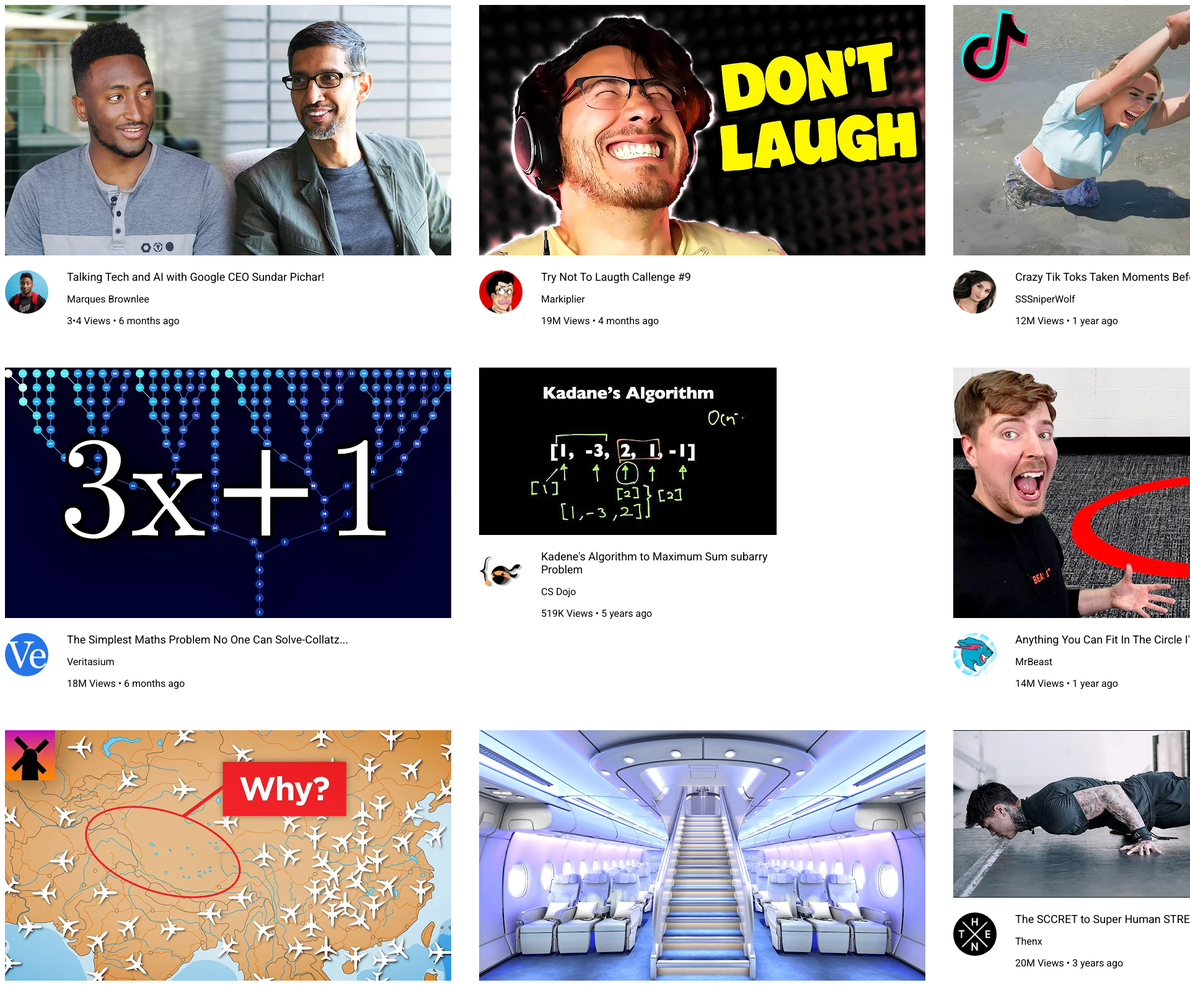
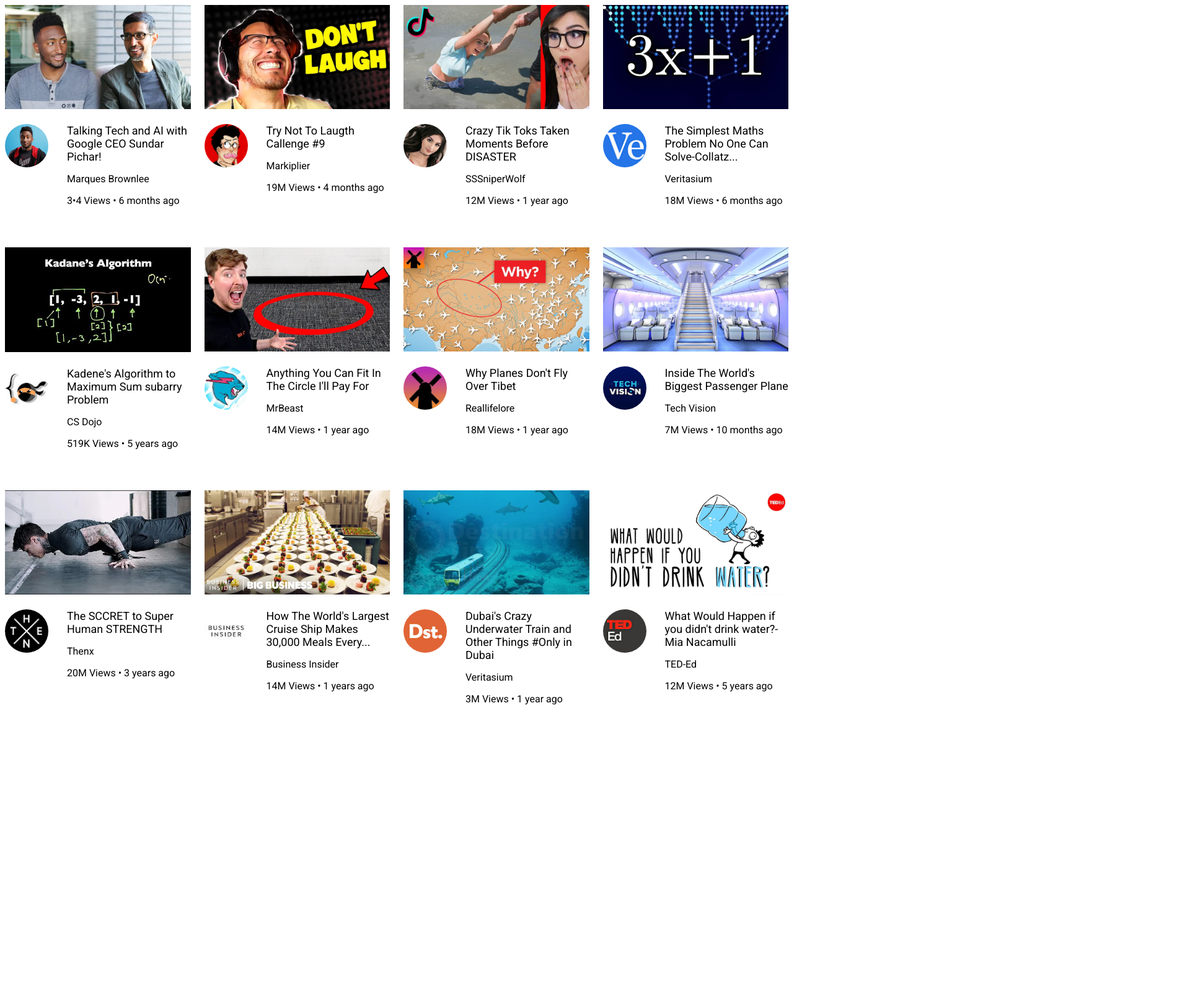
Before and after one commit to TigonEmmanuel/SimpleYoutube, a plain HTML site: page index.html in a window 1280 px wide. Shown: the top 1589 px of the page at 62% size, 1920 px wide, since content can reach past the window. After the commit the page ends 1173 px from the top, so only its background shows below. Drawn offline with Linux system fonts and the light colour scheme.

Commit message:
new brand

```diff
--- a/css/index.css
+++ b/css/index.css
@@ -3,9 +3,13 @@
   font-family: "Roboto", sans-serif;
   margin-bottom: 20px;
   display: grid;
-  grid-template-columns: 1fr 1fr 1fr;
-  column-gap: 15px;
-  row-gap: 30px;
+  grid-template-columns: 1fr 1fr 1fr 1fr;
+  column-gap: 22px;
+  row-gap: 50px;
+}
+
+.thumbnail-img {
+  width: 100%;
 }
 
 .video-info-grid {
--- a/index.html
+++ b/index.html
@@ -13,12 +13,16 @@
 
     <link rel="stylesheet" href="css/index.css" />
   </head>
-  <body>
+  <body class="bodyy">
     <div class="video-grid">
       <div class="video-card">
         <div class="thumbnail-container">
           <a href="https://www.youtube.com/watch?v=n2RNcPRtAiY">
-            <img src="thumbnail-pictures/thumbnail-1.webp" alt="thumbnail-1" />
+            <img
+              src="thumbnail-pictures/thumbnail-1.webp"
+              alt="thumbnail-1"
+              class="thumbnail-img"
+            />
           </a>
         </div>
 
@@ -50,13 +54,14 @@
         </div>
       </div>
 
-      <div class="video-grid">
+      <!-- <div class="video-grid"> -->
       <div class="video-card">
         <div class="thumbnail-container">
           <a href="https://www.youtube.com/watch?v=mP0RAo9SKZk">
             <img
               src="thumbnail-pictures/thumbnail-2.webp"
               alt="thumbnail-2"
+              class="thumbnail-img"
             />
           </a>
         </div>
@@ -88,15 +93,16 @@
           </div>
         </div>
       </div>
-      </div>
+      <!-- </div> -->
 
-      <div class="video-grid">
+      <!-- <div class="video-grid"> -->
       <div class="video-card">
         <div class="thumbnail-container">
           <a href="https://www.youtube.com/watch?v=FgjPQQeTh1w">
             <img
               src="thumbnail-pictures/thumbnail-3.webp"
               alt="thumbnail-3"
+              class="thumbnail-img"
             />
           </a>
         </div>
@@ -128,15 +134,16 @@
           </div>
         </div>
       </div>
-      </div>
+      <!-- </div> -->
 
-      <div class="video-grid">
+      <!-- <div class="video-grid"> -->
       <div class="video-card">
         <div class="thumbnail-container">
           <a href="https://www.youtube.com/watch?v=094y1Z2wpJg">
             <img
               src="thumbnail-pictures/thumbnail-4.webp"
               alt="thumbnail-4"
+              class="thumbnail-img"
             />
           </a>
         </div>
@@ -167,15 +174,16 @@
           </div>
         </div>
       </div>
-      </div>
+      <!-- </div> -->
 
-      <div class="video-grid">
+      <!-- <div class="video-grid"> -->
       <div class="video-card">
         <div class="thumbnail-container">
           <a href="https://www.youtube.com/watch?v=86CQq3pKSUw">
             <img
               src="thumbnail-pictures/thumbnail-5.webp"
               alt="thumbnail-5"
+              class="thumbnail-img"
             />
           </a>
         </div>
@@ -206,15 +214,16 @@
           </div>
         </div>
       </div>
-      </div>
+      <!-- </div> -->
 
-      <div class="video-grid">
+      <!-- <div class="video-grid"> -->
       <div class="video-card">
         <div class="thumbnail-container">
           <a href="https://www.youtube.com/watch?v=yXWw0_UfSFg">
             <img
               src="thumbnail-pictures/thumbnail-6.webp"
               alt="thumbnail-6"
+              class="thumbnail-img"
             />
           </a>
         </div>
@@ -245,15 +254,16 @@
           </div>
         </div>
       </div>
-      </div>
+      <!-- </div> -->
 
-      <div class="video-grid">
+      <!-- <div class="video-grid"> -->
       <div class="video-card">
         <div class="thumbnail-container">
           <a href="https://www.youtube.com/watch?v=fNVa1qMbF9Y">
             <img
               src="thumbnail-pictures/thumbnail-7.webp"
               alt="thumbnail-4"
+              class="thumbnail-img"
             />
           </a>
         </div>
@@ -284,15 +294,16 @@
           </div>
         </div>
       </div>
-      </div>
+      <!-- </div> -->
 
-      <div class="video-grid">
+      <!-- <div class="video-grid"> -->
       <div class="video-card">
         <div class="thumbnail-container">
           <a href="https://www.youtube.com/watch?v=lFm4EM1juls">
             <img
               src="thumbnail-pictures/thumbnail-8.webp"
               alt="thumbnail-4"
+              class="thumbnail-img"
             />
           </a>
         </div>
@@ -323,15 +334,16 @@
           </div>
         </div>
       </div>
-      </div>
+      <!-- </div> -->
 
-      <div class="video-grid">
+      <!-- <div class="video-grid"> -->
       <div class="video-card">
         <div class="thumbnail-container">
           <a href="https://www.youtube.com/watch?v=ixmxOlcrlUc">
             <img
               src="thumbnail-pictures/thumbnail-9.webp"
               alt="thumbnail-9"
+              class="thumbnail-img"
             />
           </a>
         </div>
@@ -362,15 +374,16 @@
           </div>
         </div>
       </div>
-      </div>
+      <!-- </div> -->
 
-      <div class="video-grid">
+      <!-- <div class="video-grid"> -->
       <div class="video-card">
         <div class="thumbnail-container">
           <a href="https://www.youtube.com/watch?v=R2vXbFp5C9o">
             <img
               src="thumbnail-pictures/thumbnail-10.webp"
               alt="thumbnail-10"
+              class="thumbnail-img"
             />
           </a>
         </div>
@@ -401,15 +414,16 @@
           </div>
         </div>
       </div>
-      </div>
+      <!-- </div> -->
 
-      <div class="video-grid">
+      <!-- <div class="video-grid"> -->
       <div class="video-card">
         <div class="thumbnail-container">
           <a href="https://www.youtube.com/watch?v=0nZuYyXET3s">
             <img
               src="thumbnail-pictures/thumbnail-11.webp"
               alt="thumbnail-11"
+              class="thumbnail-img"
             />
           </a>
         </div>
@@ -440,15 +454,16 @@
           </div>
         </div>
       </div>
-      </div>
+      <!-- </div> -->
 
-      <div class="video-grid">
+      <!-- <div class="video-grid"> -->
       <div class="video-card">
         <div class="thumbnail-container">
           <a href="https://www.youtube.com/watch?v=9iMGFqMmUFs">
             <img
               src="thumbnail-pictures/thumbnail-12.webp"
               alt="thumbnail-12"
+              class="thumbnail-img"
             />
           </a>
         </div>
@@ -479,8 +494,7 @@
           </div>
         </div>
       </div>
-      </div>
-      o
+      <!-- </div> -->
     </div>
   </body>
 </html>
```
Lines whose indentation alone changed are shown as unchanged.
